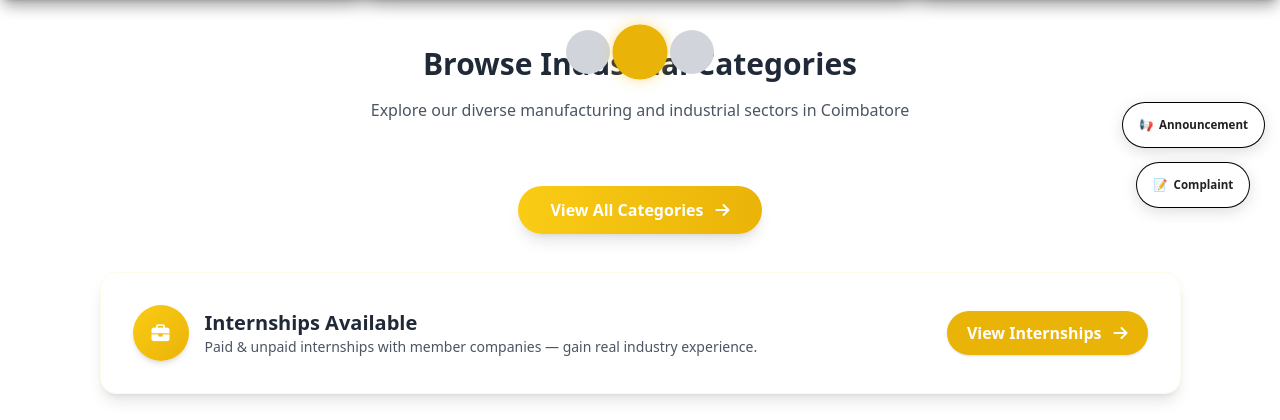
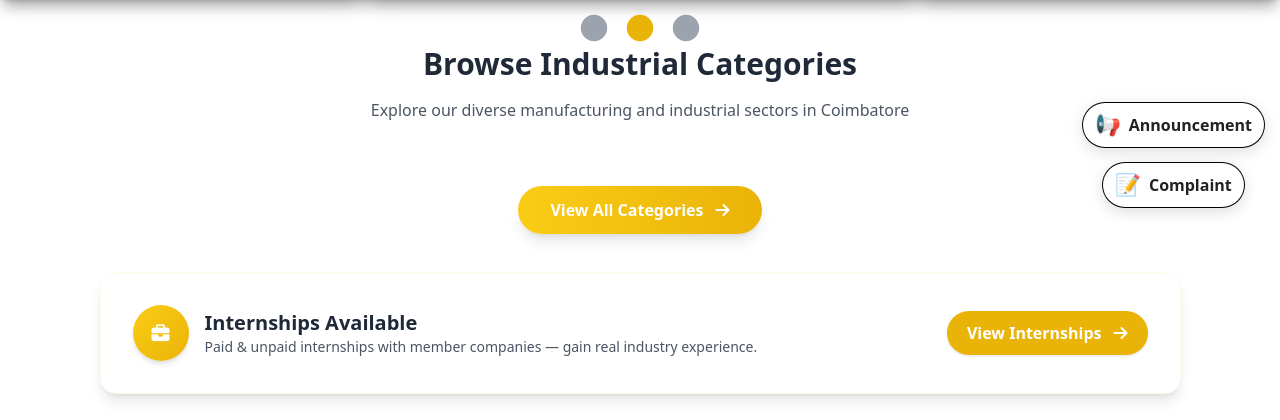
Before and after one commit to techspire01/ciadev, a Django app: page / in a window 1280 px wide. Shown: the part 569-989 px from the top of the page. Run offline with Django 5.2, Linux system fonts and the light colour scheme; data that the repository does not hold is empty; some libraries are stand-ins or nearby versions.

Commit message:
the button size wewre reduced for the index

```diff
--- a/app/static/css/style.css
+++ b/app/static/css/style.css
@@ -762,23 +758,23 @@ img:not([src]) {
   outline: none;
   border-radius: 999px;
   box-shadow: 0 4px 16px rgba(0,0,0,0.15), 0 0 0 1px #000000;
-  padding: 0.4rem 1rem;
+  padding: 0.3rem 0.75rem;
   font-weight: 600;
-  font-size: 0.85rem;
+  font-size: 1rem;
   cursor: pointer;
   display: flex;
   align-items: center;
-  gap: 0.4rem;
+  gap: 0.5rem;
   transition: box-shadow 0.3s, transform 0.3s;
   animation: announcement-popin 0.7s cubic-bezier(.68,-0.55,.27,1.55);
 }
 
 .announcement-btn-icon {
-  font-size: 0.85em;
+  font-size: 1.3em;
 }
 
 .announcement-btn-label {
-  font-size: 0.85em;
+  font-size: 1em;
   font-weight: 600;
 }
 
--- a/app/static/js/script.js
+++ b/app/static/js/script.js
@@ -185,13 +185,13 @@ function updateCarousel() {
                 dot.classList.add('active');
                 dot.classList.remove('bg-gray-300');
                 dot.classList.add('bg-yellow-500');
-                dot.style.transform = 'scale(1.25)';
-                dot.style.boxShadow = '0 0 10px rgba(251, 191, 36, 0.5)';
+                dot.style.transform = 'scale(0.6)';
+                dot.style.boxShadow = '0 0 3px rgba(251, 191, 36, 0.15)';
             } else {
                 dot.classList.remove('active');
                 dot.classList.remove('bg-yellow-500');
                 dot.classList.add('bg-gray-300');
-                dot.style.transform = 'scale(1)';
+                dot.style.transform = 'scale(0.6)';
                 dot.style.boxShadow = 'none';
             }
         });
@@ -460,23 +460,16 @@ document.addEventListener('DOMContentLoaded', function() {
         });
     });
 
-    // Mobile menu functionality with drawer animation
+    // Mobile menu functionality
     const mobileMenuBtn = document.getElementById('mobileMenuBtn');
     const mobileMenu = document.getElementById('mobileMenu');
     const mobileProductsBtn = document.getElementById('mobileProductsBtn');
     const mobileProductsMenu = document.getElementById('mobileProductsMenu');
 
     if (mobileMenuBtn && mobileMenu) {
-        mobileMenuBtn.addEventListener('click', function(e) {
-            e.stopPropagation();
+        mobileMenuBtn.addEventListener('click', function() {
             mobileMenu.classList.toggle('hidden');
-            mobileMenuBtn.classList.toggle('hamburger-active');
-            // Add overlay if not already present
-            if (!mobileMenu.classList.contains('hidden')) {
-                mobileMenu.classList.add('active');
-            } else {
-                mobileMenu.classList.remove('active');
-            }
+            mobileMenuBtn.classList.toggle('active');
         });
     }
 
@@ -498,22 +491,9 @@ document.addEventListener('DOMContentLoaded', function() {
     document.addEventListener('click', function(event) {
         if (mobileMenu && !mobileMenu.contains(event.target) && !mobileMenuBtn.contains(event.target)) {
             mobileMenu.classList.add('hidden');
-            mobileMenuBtn.classList.remove('hamburger-active');
-            mobileMenu.classList.remove('active');
+            mobileMenuBtn.classList.remove('active');
         }
     });
-
-    // Close mobile menu when clicking on a link
-    if (mobileMenu) {
-        const mobileLinks = mobileMenu.querySelectorAll('a');
-        mobileLinks.forEach(link => {
-            link.addEventListener('click', function() {
-                mobileMenu.classList.add('hidden');
-                mobileMenuBtn.classList.remove('hamburger-active');
-                mobileMenu.classList.remove('active');
-            });
-        });
-    }
 
     // Announcement button redirect logic
     const announcementBtn = document.getElementById('announcementBtn');
--- a/app/templates/index.html
+++ b/app/templates/index.html
@@ -88,10 +88,10 @@
     </div>
 
     <!-- Carousel Indicators -->
-    <div class="carousel-indicators flex justify-center mt-4 md:mt-8 space-x-2 z-30">
-      <button class="carousel-dot w-2 h-2 md:w-3 md:h-3 rounded-full bg-gray-300 hover:bg-gray-400 transition-all duration-300" data-slide="0"></button>
-      <button class="carousel-dot active w-2 h-2 md:w-3 md:h-3 rounded-full bg-yellow-500 transition-all duration-300 scale-125 shadow-lg shadow-yellow-500/50" data-slide="1"></button>
-      <button class="carousel-dot w-2 h-2 md:w-3 md:h-3 rounded-full bg-gray-300 hover:bg-gray-400 transition-all duration-300" data-slide="2"></button>
+    <div class="carousel-indicators flex justify-center mt-1 md:mt-2 space-x-0.5 z-30">
+      <button class="carousel-dot w-0.5 h-0.5 md:w-0.5 md:h-0.5 rounded-full bg-gray-400 hover:bg-gray-500 transition-all duration-200" data-slide="0"></button>
+      <button class="carousel-dot active w-0.5 h-0.5 md:w-0.5 md:h-0.5 rounded-full bg-yellow-500 transition-all duration-200 shadow-sm shadow-yellow-500/20" data-slide="1"></button>
+      <button class="carousel-dot w-0.5 h-0.5 md:w-0.5 md:h-0.5 rounded-full bg-gray-400 hover:bg-gray-500 transition-all duration-200" data-slide="2"></button>
     </div>
   </section>
 
```
Also changed, not shown: other parts of app/static/css/style.css (+8 -55 lines). Lines whose indentation alone changed are shown as unchanged.
